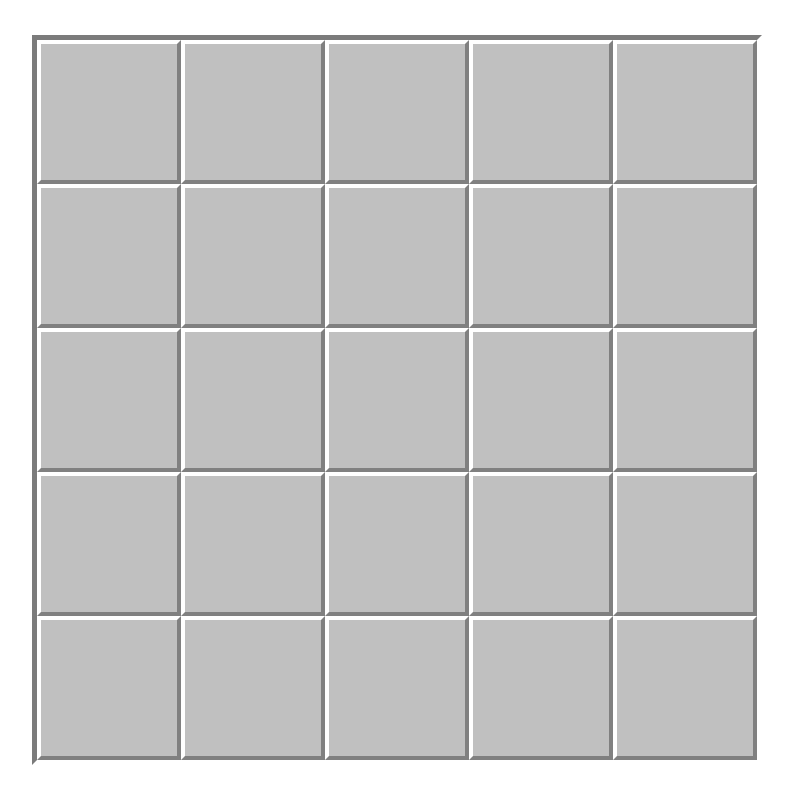
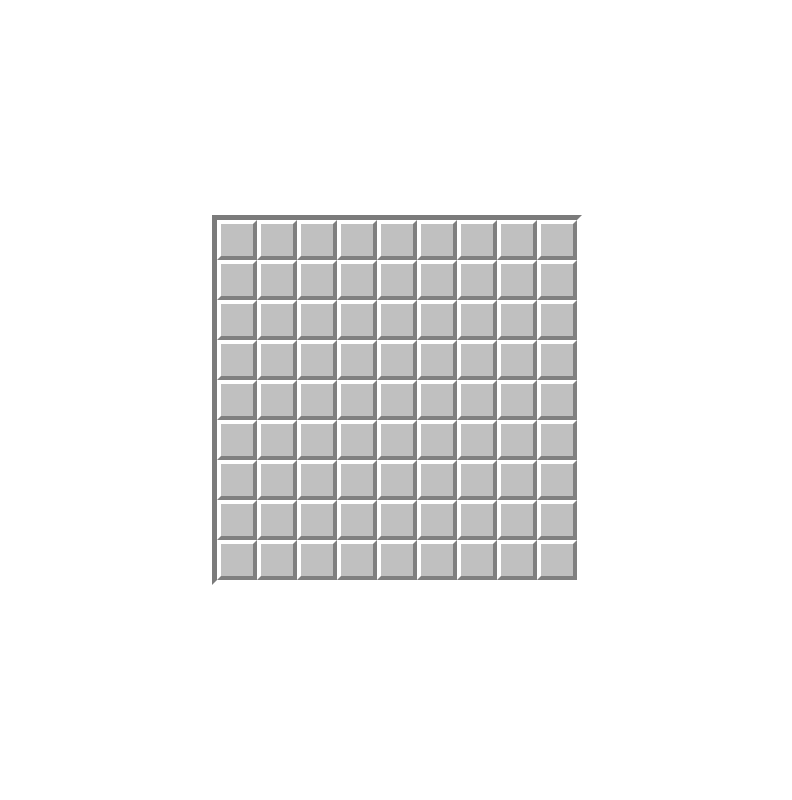
Before and after one commit to 2winsen/mines, a React (Create React App) app: page / in a window 1280 px wide. Shown: the whole page, without its empty margins (243-1035 px from the left). Built offline with nearby package versions, Linux system fonts and the light colour scheme.

Commit message:
static sizes

```diff
--- a/src/App.tsx
+++ b/src/App.tsx
@@ -10,7 +10,7 @@ const SIZES = {
   beginner: { rows: 9, columns: 9, mines: 10 },
   intermediate: { rows: 16, columns: 16, mines: 40 },
   expert: { rows: 16, columns: 30, mines: 99 },
-  test: { rows: 5, columns: 5, mines: 3 },
+  test: { rows: 50, columns: 50, mines: 300 },
 };
 
 const updatedGame = (board: Cell[][], game: Game): Game => {
@@ -24,7 +24,7 @@ const updatedGame = (board: Cell[][], game: Game): Game => {
 }
 
 const App: React.FC = () => {
-  const [size] = useState<Size>(SIZES.test);
+  const [size] = useState<Size>(SIZES.beginner);
   const [board, setBoard] = useState<Cell[][]>(generateEmptyBoard(size));
   const [game, setGame] = useState<Game>({
     lost: false,
--- a/src/components/Board.tsx
+++ b/src/components/Board.tsx
@@ -62,7 +62,6 @@ const RowStyled = styled.div`
   flex-direction: row;
   justify-content: center;
   align-items: center;
-  width: 100%;
 `;
 
 const Overlay = styled.div`
--- a/src/components/BoardCell/BoardCell.tsx
+++ b/src/components/BoardCell/BoardCell.tsx
@@ -56,8 +56,8 @@ const BoardCell: React.FC<Props> = ({ cell, maxDimension, firstCol, firstRow, on
 
 const MouseClickHandlerStyled = styled(MouseClickHandler)<{ maxDimension: number }>`
   display: flex;
-  width: ${p => `calc(90vmin / ${p.maxDimension})`};
-  height: ${p => `calc(90vmin / ${p.maxDimension})`};
+  width: 40px;
+  height: 40px;
 `;
 
 export default React.memo(BoardCell);
--- a/src/components/BoardCell/HiddenCell/HiddenCell.tsx
+++ b/src/components/BoardCell/HiddenCell/HiddenCell.tsx
@@ -41,7 +41,7 @@ const FlagIconStyled = styled(FlagIcon)`
 `;
 
 const QuestionIconStyled = styled.div`
-    font-size: 6vmin;
+    font-size: 25px;
     font-family: sans-serif;
     font-weight: bold;
 `;
--- a/src/components/BoardCell/VisibleCell/Number.tsx
+++ b/src/components/BoardCell/VisibleCell/Number.tsx
@@ -15,7 +15,8 @@ const Number: React.FC<Props> = ({ minesAround }) => {
 
 const NumberStyled = styled.div`
   text-align: center;
-  font-size: 8vmin;
+  font-size: 35px;
+  cursor: default;
   font-family: monospace;
   font-weight: bold;
   &.color1 {
```
